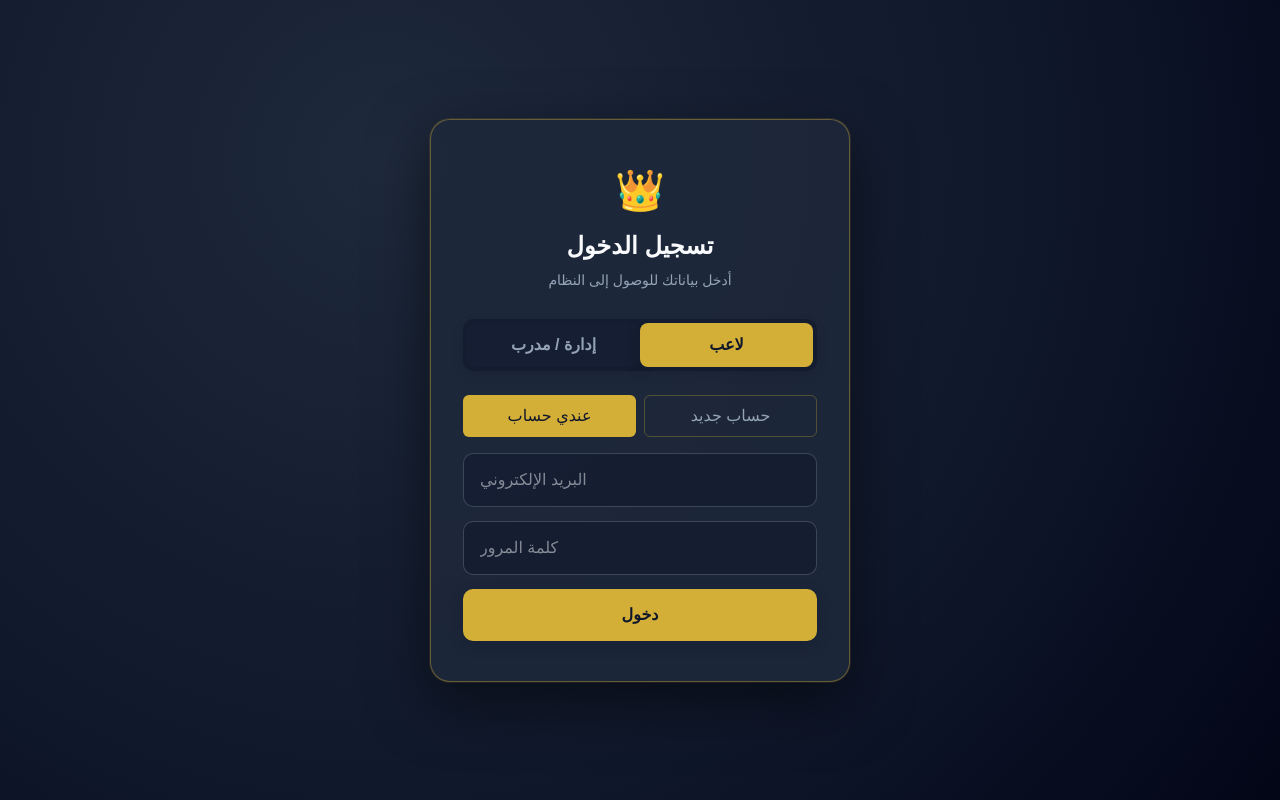
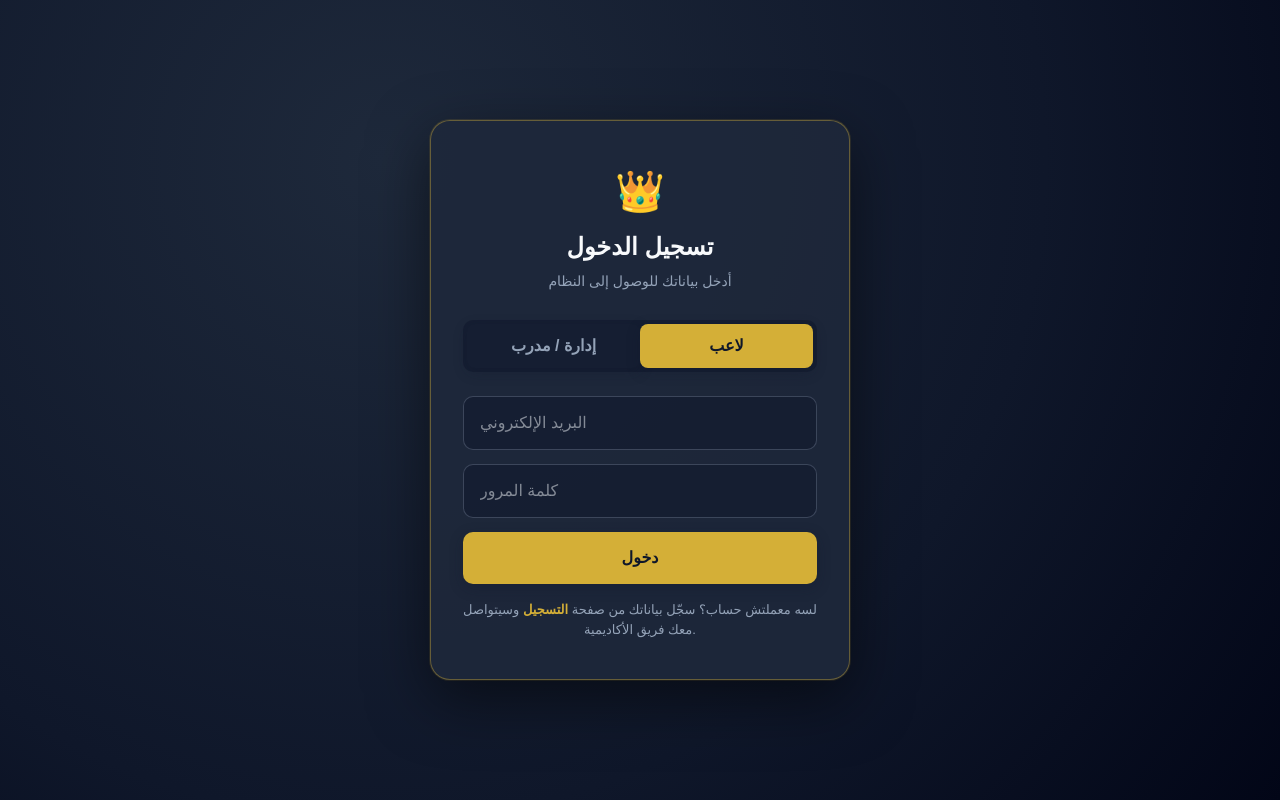
Before and after one commit to gannaabdelrazek3-droid/amr-Mosoud-academm, a Next.js app: page /login in a window 1280 px wide. Both pictures are taken after a click on the button "لاعب". Built offline with nearby package versions, Linux system fonts and the light colour scheme.

Commit message:
simplify login page, remove player self-signup, direct new players to registration form

```diff
--- a/app/login/page.tsx
+++ b/app/login/page.tsx
@@ -32,12 +32,9 @@ const buttonStyle = {
 
 export default function LoginPage() {
   const [mode, setMode] = useState<'staff' | 'player'>('staff')
-  const [playerSubMode, setPlayerSubMode] = useState<'login' | 'signup'>('login')
 
   const [email, setEmail] = useState('')
   const [password, setPassword] = useState('')
-  const [fullName, setFullName] = useState('')
-  const [phone, setPhone] = useState('')
 
   const [error, setError] = useState('')
   const [loading, setLoading] = useState(false)
@@ -68,27 +65,6 @@ export default function LoginPage() {
       setError('البريد الإلكتروني أو كلمة المرور غير صحيحة')
       return
     }
-    router.push('/player')
-  }
-
-  async function handlePlayerSignup(e: React.FormEvent) {
-    e.preventDefault()
-    setError('')
-    setLoading(true)
-
-    const res = await fetch('/api/player-signup', {
-      method: 'POST',
-      body: JSON.stringify({ email, password, fullName, phone }),
-    })
-
-    setLoading(false)
-
-    if (!res.ok) {
-      const data = await res.json()
-      setError(data.error || 'حدثت مشكلة، حاول مرة أخرى')
-      return
-    }
-
     router.push('/player')
   }
 
@@ -227,60 +203,20 @@ export default function LoginPage() {
         )}
 
         {mode === 'player' && (
-          <>
-            <div style={{ display: 'flex', marginBottom: 16, gap: 8 }}>
-              <button
-                onClick={() => { setPlayerSubMode('login'); setError('') }}
-                style={{
-                  flex: 1,
-                  padding: 8,
-                  borderRadius: 6,
-                  border: '1px solid rgba(212, 175, 55, 0.3)',
-                  fontFamily: "'Tajawal', sans-serif",
-                  background: playerSubMode === 'login' ? '#d4af37' : 'transparent',
-                  color: playerSubMode === 'login' ? '#0f172a' : '#94a3b8',
-                  cursor: 'pointer',
-                }}
-              >
-                عندي حساب
-              </button>
-              <button
-                onClick={() => { setPlayerSubMode('signup'); setError('') }}
-                style={{
-                  flex: 1,
-                  padding: 8,
-                  borderRadius: 6,
-                  border: '1px solid rgba(212, 175, 55, 0.3)',
-                  fontFamily: "'Tajawal', sans-serif",
-                  background: playerSubMode === 'signup' ? '#d4af37' : 'transparent',
-                  color: playerSubMode === 'signup' ? '#0f172a' : '#94a3b8',
-                  cursor: 'pointer',
-                }}
-              >
-                حساب جديد
-              </button>
-            </div>
-
-            {playerSubMode === 'login' ? (
           <form onSubmit={handlePlayerLogin}>
             <input type="email" placeholder="البريد الإلكتروني" value={email} onChange={(e) => setEmail(e.target.value)} style={inputStyle} required />
             <input type="password" placeholder="كلمة المرور" value={password} onChange={(e) => setPassword(e.target.value)} style={inputStyle} required />
             <button type="submit" disabled={loading} className="btn-primary" style={buttonStyle}>
               {loading ? 'جارٍ الدخول...' : 'دخول'}
             </button>
+            <p style={{ textAlign: 'center', color: '#94a3b8', fontSize: 13, marginTop: 16 }}>
+              لسه معملتش حساب؟ سجّل بياناتك من صفحة{' '}
+              <a href="/register" style={{ color: '#d4af37', fontWeight: 700, textDecoration: 'none' }}>
+                التسجيل
+              </a>{' '}
+              وسيتواصل معك فريق الأكاديمية.
+            </p>
           </form>
-            ) : (
-              <form onSubmit={handlePlayerSignup}>
-                <input type="text" placeholder="الاسم بالكامل" value={fullName} onChange={(e) => setFullName(e.target.value)} style={inputStyle} required />
-                <input type="email" placeholder="البريد الإلكتروني" value={email} onChange={(e) => setEmail(e.target.value)} style={inputStyle} required />
-                <input type="tel" placeholder="رقم الهاتف (اختياري)" value={phone} onChange={(e) => setPhone(e.target.value)} style={inputStyle} />
-                <input type="password" placeholder="كلمة المرور" value={password} onChange={(e) => setPassword(e.target.value)} style={inputStyle} required minLength={6} />
-                <button type="submit" disabled={loading} className="btn-primary" style={buttonStyle}>
-                  {loading ? 'جارٍ إنشاء الحساب...' : 'إنشاء حساب'}
-                </button>
-              </form>
-            )}
-          </>
         )}
 
         {error && <p style={{ color: '#fca5a5', textAlign: 'center', marginTop: 14, fontSize: 14 }}>{error}</p>}
```
Lines whose indentation alone changed are shown as unchanged.
